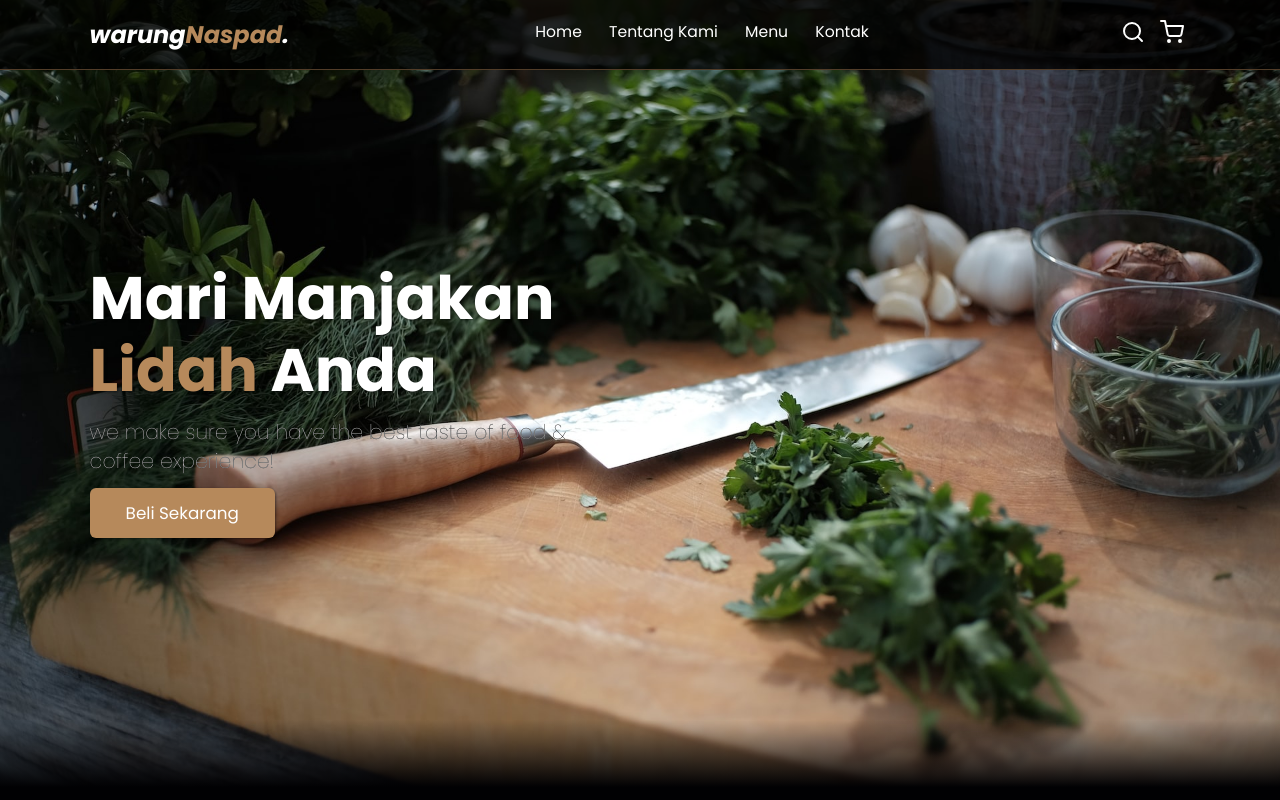
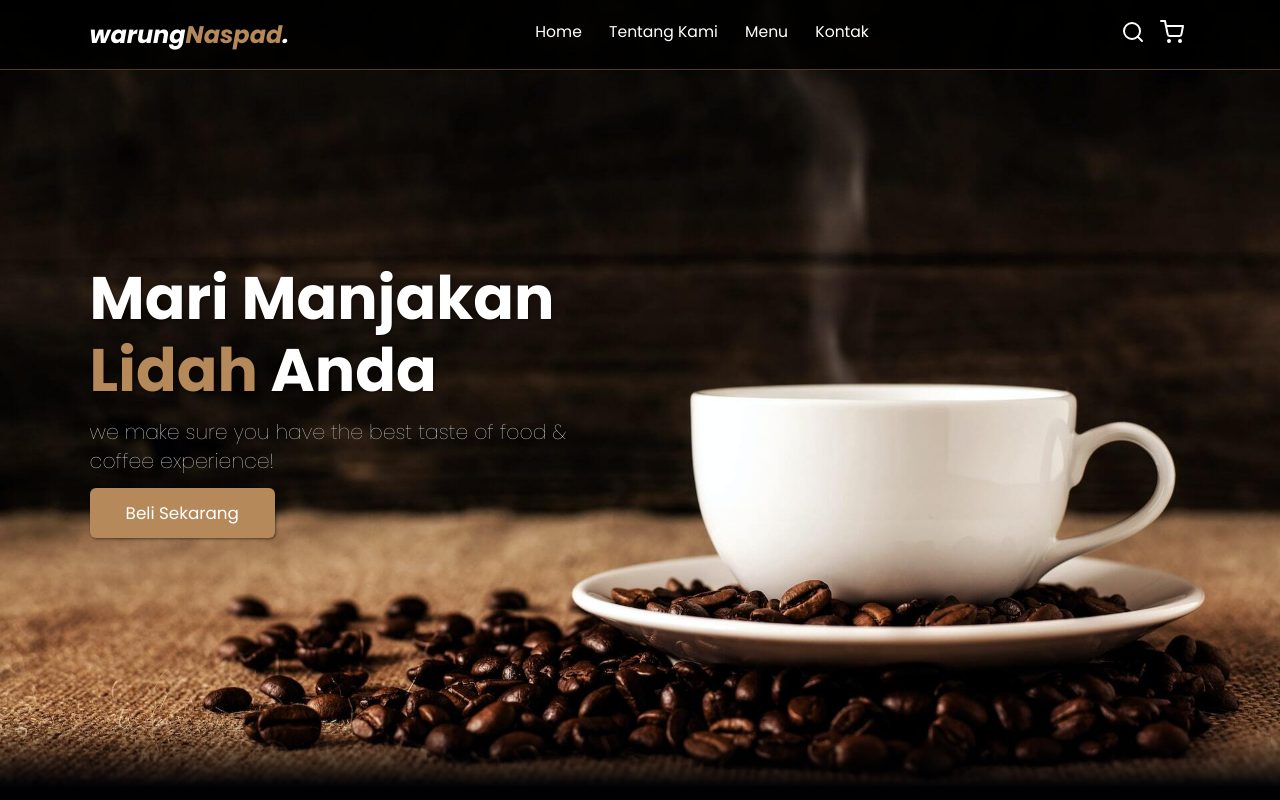
Before and after one commit to diandianawebsite/warung-naspad, a plain HTML site: page index.html in a window 1280 px wide. Shown: the top 800 px of the page. Drawn offline with nearby package versions, Linux system fonts and the light colour scheme.

Commit message:
mengubah background image

```diff
--- a/css/style.css
+++ b/css/style.css
@@ -90,7 +90,7 @@ body {
   min-height: 100vh;
   display: flex;
   align-items: center;
-  background-image: url("../img/bg3.jpg");
+  background-image: url("../img/header-bg.jpg");
   background-repeat: no-repeat;
   background-size: cover;
   background-position: center;
```
